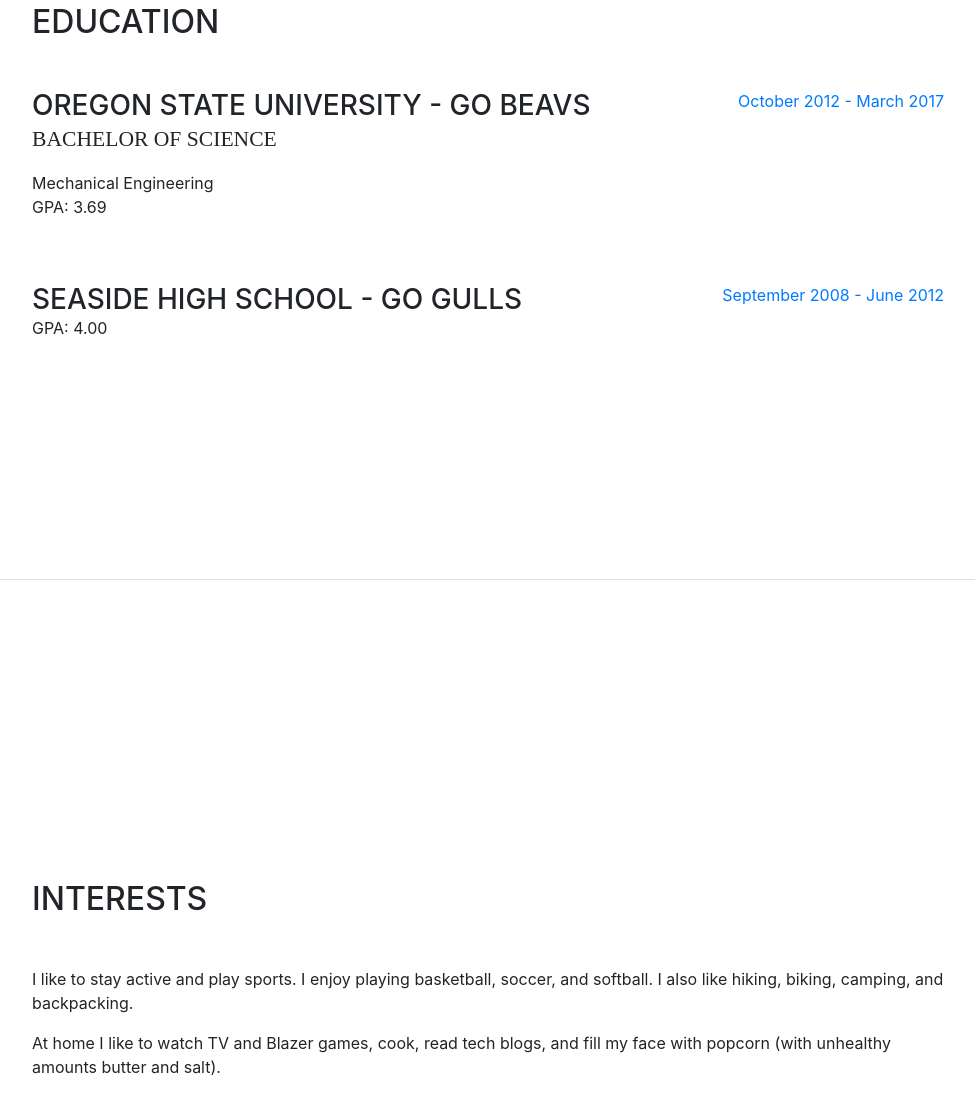
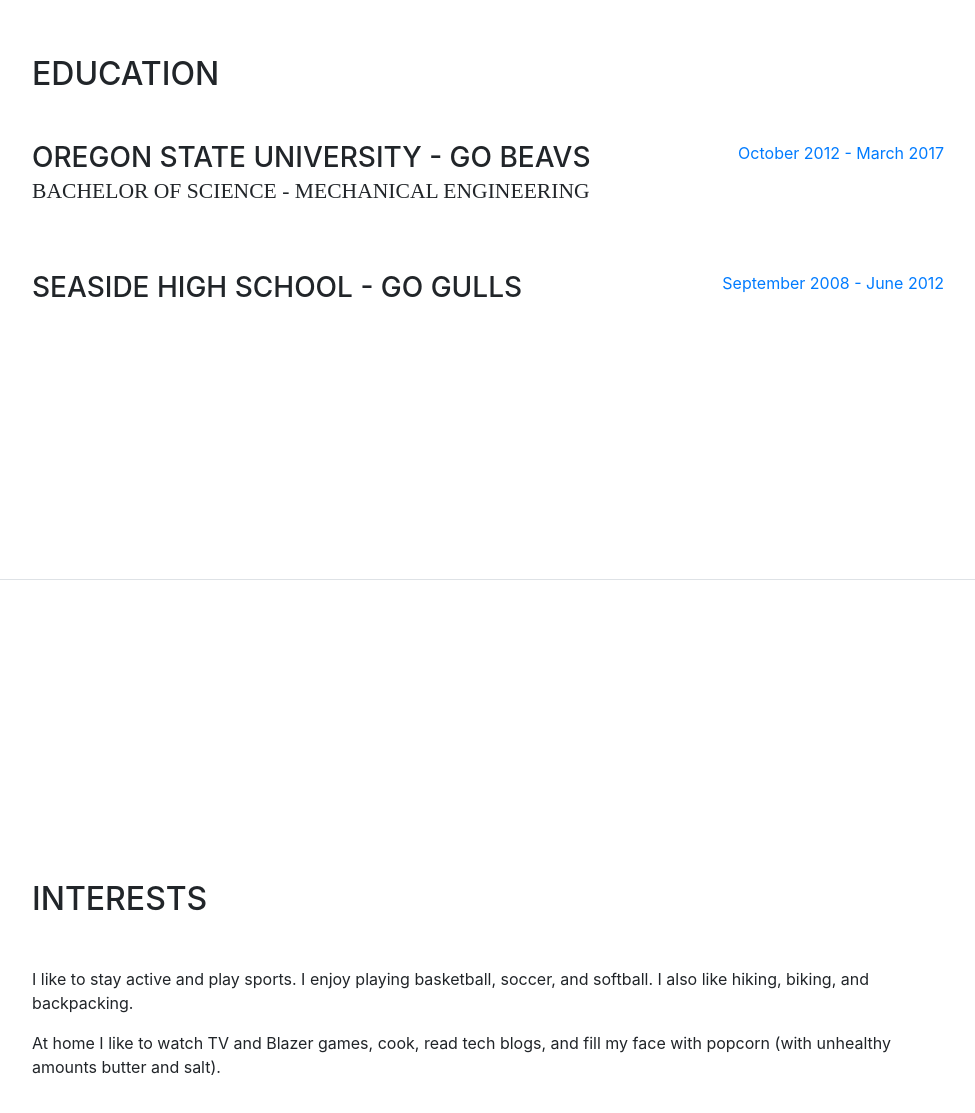
Before and after one commit to eddiesoller/PersonalWebsite, a website with bundled scripts: page more.html in a window 1280 px wide. Shown: the part 1820-2933 px from the top of the page, without its empty margins (288-1263 px from the left). Built offline with nearby package versions, Linux system fonts and the light colour scheme; a web font is replaced by a local one.

Commit message:
removed GPA and updated interests

```diff
--- a/more.html
+++ b/more.html
@@ -143,9 +143,7 @@
           <div class="resume-item d-flex flex-column flex-md-row mb-5">
             <div class="resume-content mr-auto">
               <h3 class="mb-0">Oregon State University - GO BEAVS</h3>
-              <div class="subheading mb-3">Bachelor of Science</div>
-              <div>Mechanical Engineering</div>
-              <p>GPA: 3.69</p>
+              <div class="subheading mb-3">Bachelor of Science - Mechanical Engineering</div>
             </div>
             <div class="resume-date text-md-right">
               <span class="text-primary">October 2012 - March 2017</span>
@@ -155,7 +153,6 @@
           <div class="resume-item d-flex flex-column flex-md-row">
             <div class="resume-content mr-auto">
               <h3 class="mb-0">Seaside High School - GO GULLS</h3>
-              <p>GPA: 4.00</p>
             </div>
             <div class="resume-date text-md-right">
               <span class="text-primary">September 2008 - June 2012</span>
@@ -168,7 +165,7 @@
       <section class="resume-section p-3 p-lg-5 d-flex flex-column" id="interests">
         <div class="my-auto">
           <h2 class="mb-5">Interests</h2>
-          <p>I like to stay active and play sports. I enjoy playing basketball, soccer, and softball. I also like hiking, biking, camping, and backpacking.</p>
+          <p>I like to stay active and play sports. I enjoy playing basketball, soccer, and softball. I also like hiking, biking, and backpacking.</p>
           <p class="mb-0">At home I like to watch TV and Blazer games, cook, read tech blogs, and fill my face with popcorn (with unhealthy amounts butter and salt).</p>
         </div>
       </section>
```
